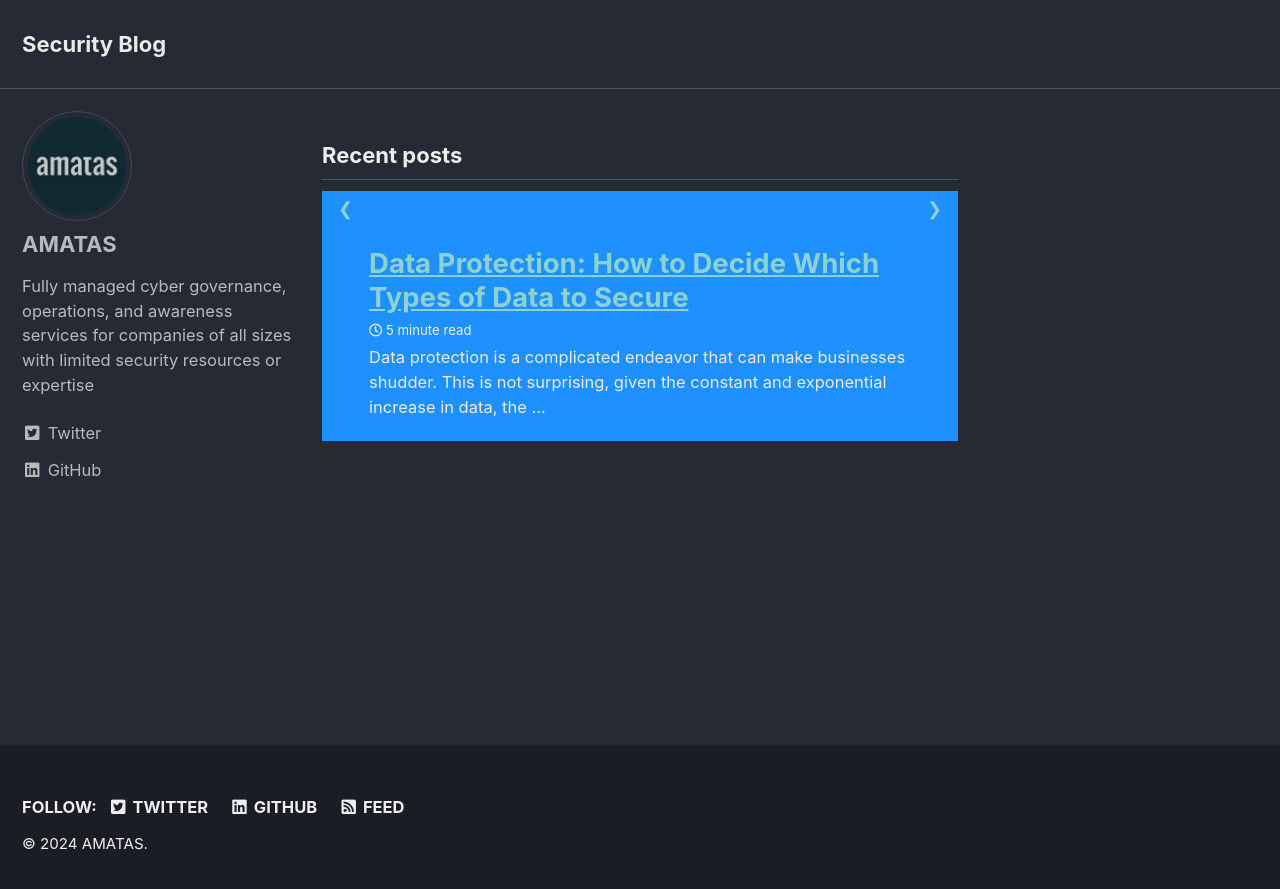
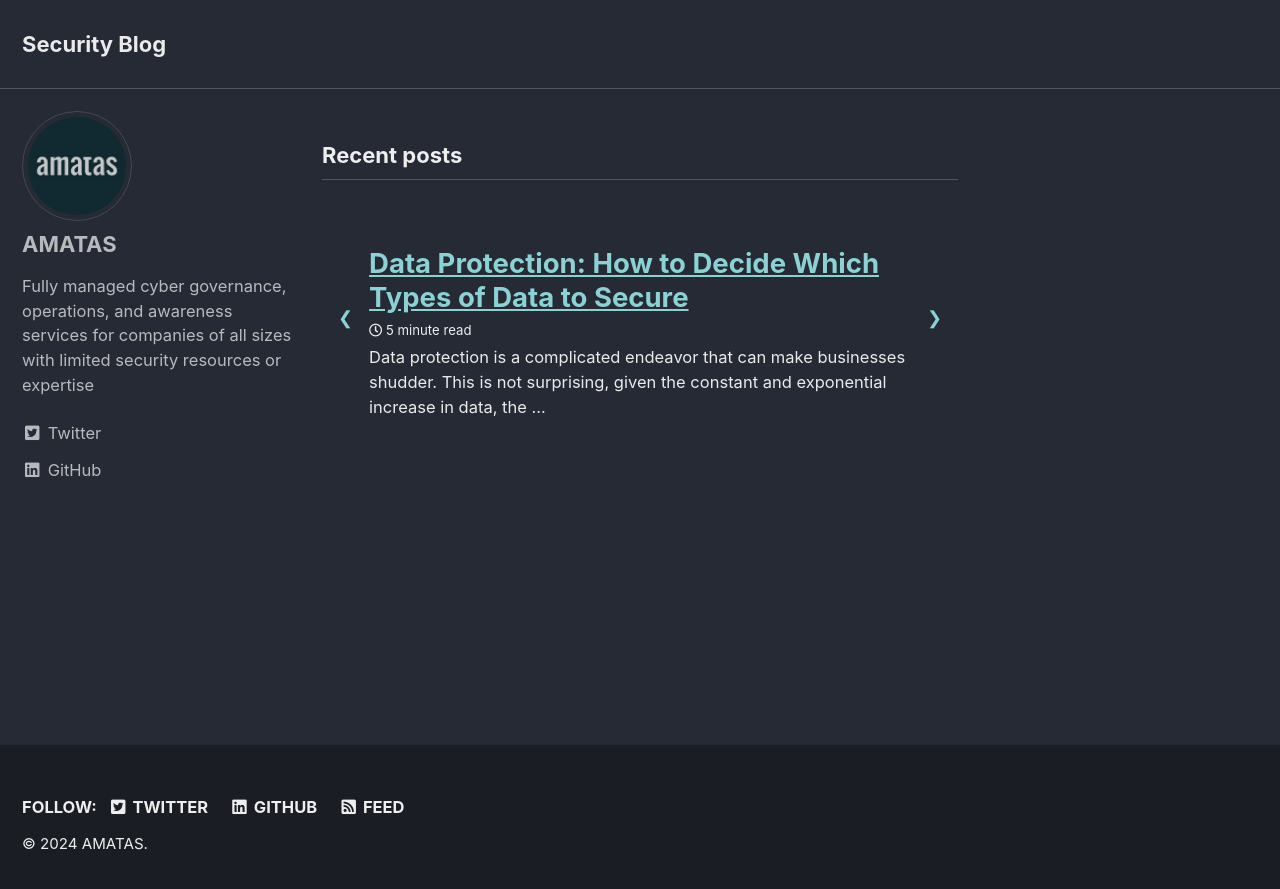
Before and after one commit to martinstnv/amatas-blog, a Jekyll site: the page built from index.html, in a window 1280 px wide. Shown: the top 889 px of the page. Built offline with Jekyll 4.4.1, drawn with Linux system fonts in a browser that asks for light colours; cached includes are drawn as plain includes; the list of posts is cut into pages by our own code.

Commit message:
align items

```diff
--- a/assets/css/main.scss
+++ b/assets/css/main.scss
@@ -13,7 +13,7 @@ search: false
 
 .flex-container {
   display: flex;
-  background-color: DodgerBlue;
+  align-items: center;
 }
 
 .list__item {
```
